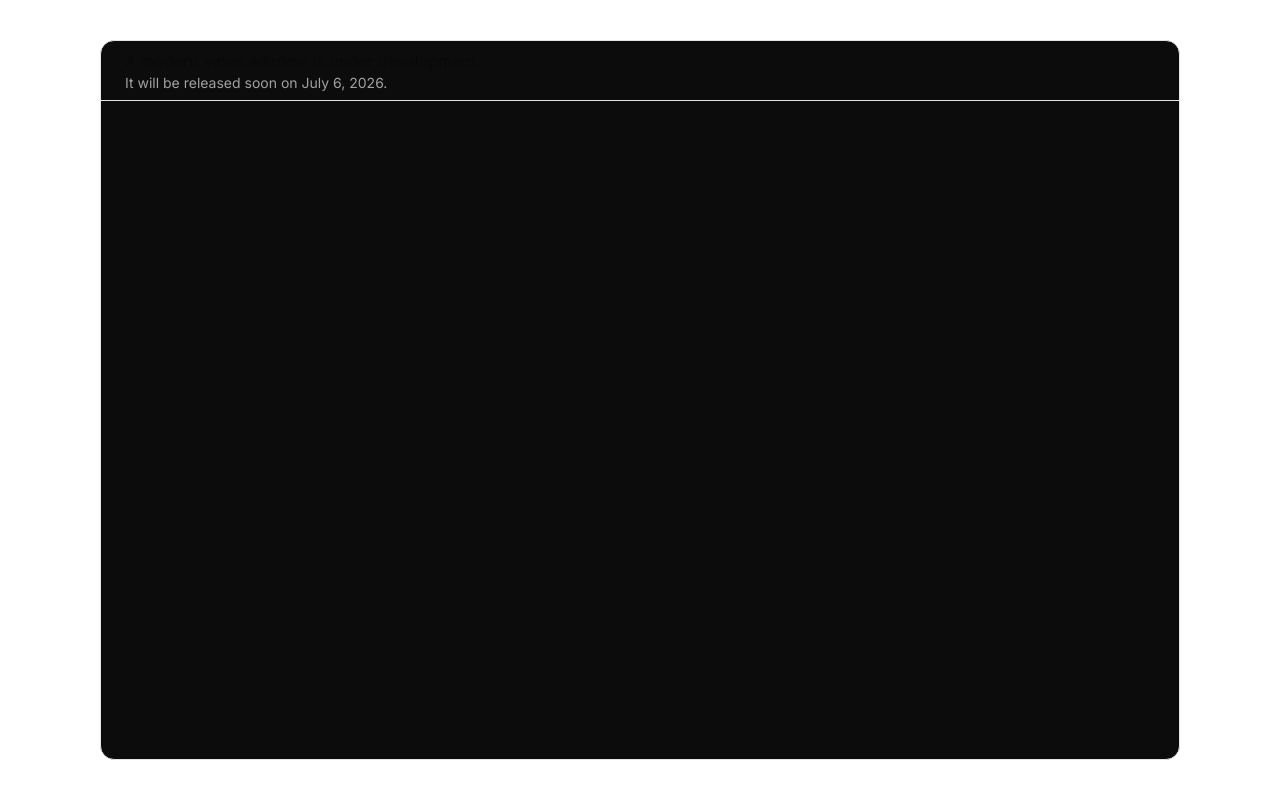
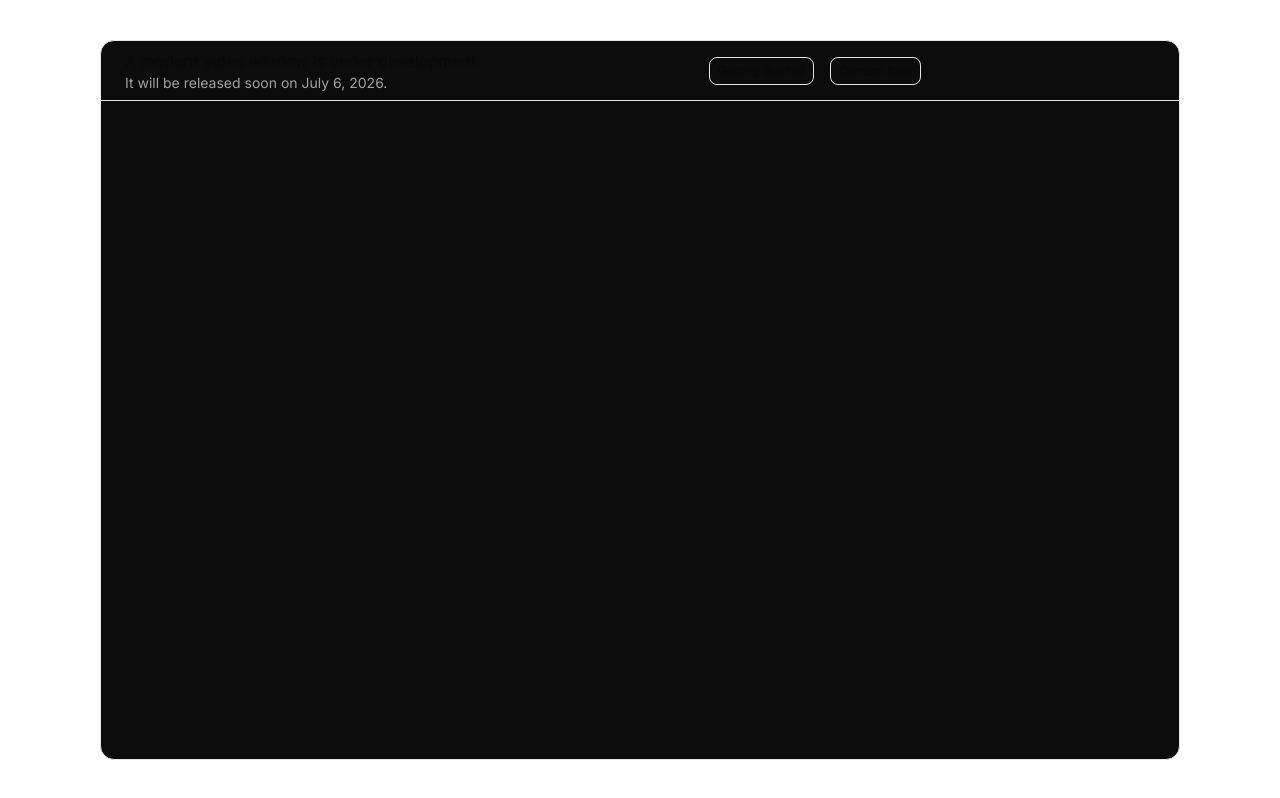
Before and after one commit to developerplus2026/video-ui, a Next.js app: page / in a window 1280 px wide. Built offline with nearby package versions, Linux system fonts and the light colour scheme; some icons are missing.

Commit message:
fix: update button icon in dropdown menu for consistent styling

```diff
--- a/app/page.tsx
+++ b/app/page.tsx
@@ -1,5 +1,5 @@
 import { Button } from "@/components/ui/button"
-import { Setting06FreeIcons, Setting06Icon, Setting07Icon, SettingDone01FreeIcons, SettingDone04FreeIcons } from "@hugeicons/core-free-icons"
+import { Setting06FreeIcons, Setting06Icon, Setting07Icon, SettingDone01FreeIcons, SettingDone04FreeIcons, User02FreeIcons } from "@hugeicons/core-free-icons"
 import { HugeiconsIcon } from "@hugeicons/react"
 import {
   DropdownMenu,
@@ -24,9 +24,13 @@ export default function Page() {
             <p className="text-md">A modern video window is under development.</p>
             <p className="text-sm text-[#a1a1a1]">It will be released soon on July 6, 2026.</p>
           </div>
+          <div className="flex items-center gap-4">
+<Button className="" variant={'outline'}>Getting Started</Button>
+<Button className="" variant={'outline'}>Contact Sale</Button>
+          </div>
           <DropdownMenu>
             <DropdownMenuTrigger asChild>
-              <Button variant="ghost" size={'icon-lg'}><HugeiconsIcon icon={Setting07Icon} size={'30'} strokeWidth={2} /></Button>
+              <Button variant="ghost" className="size-1.5" size={'icon-lg'}><HugeiconsIcon icon={User02FreeIcons} size={'30'} strokeWidth={2} /></Button>
             </DropdownMenuTrigger>
             <DropdownMenuContent className="w-40" align="end">
               <DropdownMenuGroup>
```
